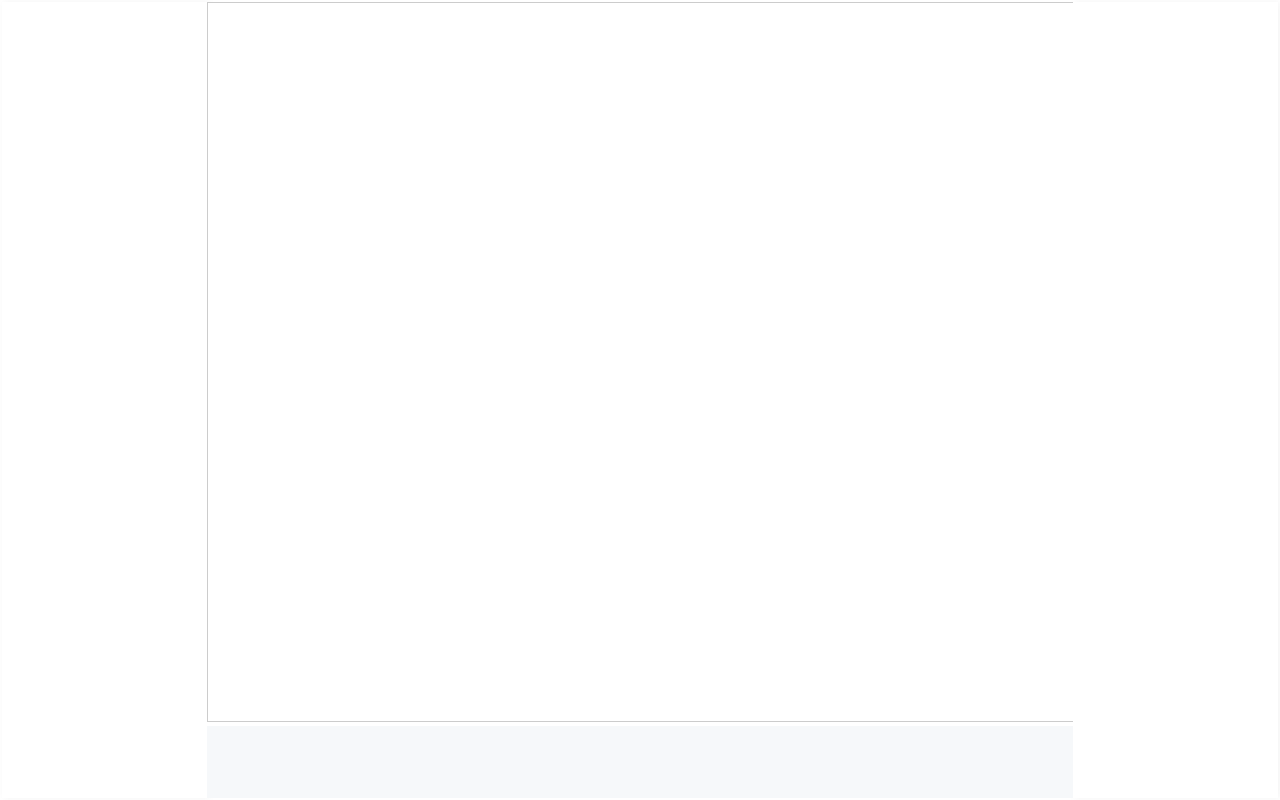
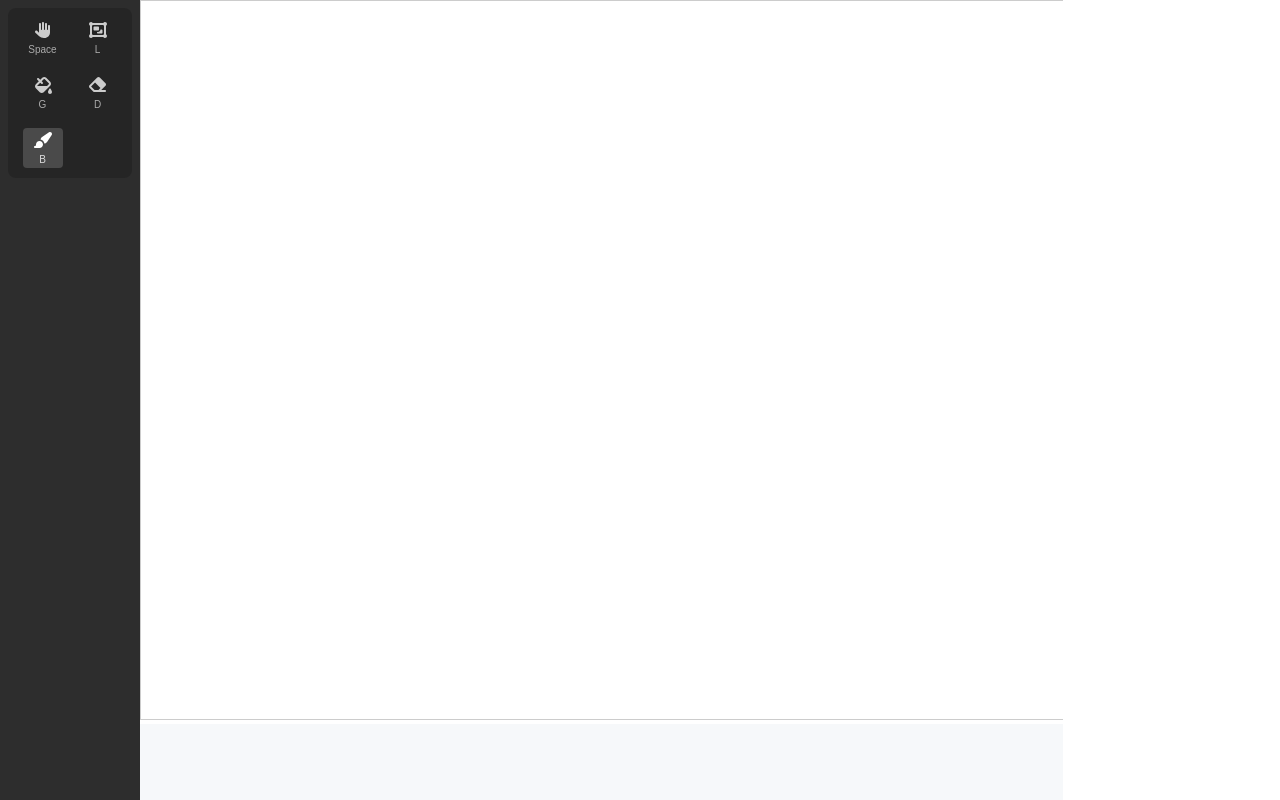
Before and after one commit to BryanChemp/Lunra, a React (Vite) app: page / in a window 1280 px wide. Built offline with nearby package versions, Linux system fonts and the light colour scheme.

Commit message:
Adding toolsbar component

```diff
--- a/package.json
+++ b/package.json
@@ -10,6 +10,11 @@
     "preview": "vite preview"
   },
   "dependencies": {
+    "@fortawesome/fontawesome-svg-core": "^7.0.1",
+    "@fortawesome/free-brands-svg-icons": "^7.0.1",
+    "@fortawesome/free-regular-svg-icons": "^7.0.1",
+    "@fortawesome/free-solid-svg-icons": "^7.0.1",
+    "@fortawesome/react-fontawesome": "^3.0.2",
     "react": "^19.1.1",
     "react-dom": "^19.1.1",
     "styled-components": "^6.1.19",
--- a/src/App.tsx
+++ b/src/App.tsx
@@ -23,5 +23,4 @@ const Container = styled.div`
   width: 100%;
   height: 100%;
   display: flex;
-  border: 2px solid #ffffff;
 `;
--- a/src/features/MenuLeft/MenuLeft.tsx
+++ b/src/features/MenuLeft/MenuLeft.tsx
@@ -1,9 +1,13 @@
 import type { FC } from "react";
 import styled from "styled-components";
+import Toolsbar from "../Toolsbar/Toolsbar";
 
 export const MenuLeft: FC = () => {
     return (
         <Container>
+            <ContainerWrapper>
+                <Toolsbar />
+            </ContainerWrapper>
         </Container>
     )
 }
@@ -14,10 +18,15 @@ const Container = styled.div`
     display: flex;
     flex-direction: column;
     align-items: center;
-    flex: 0.2;
+    width: 140px;
     height: 100%;
     background-color: ${({ theme }) => theme.neutral.surfaceAlt};
-    padding: 1rem;
     box-shadow: 2px 0 8px rgba(0, 0, 0, 0.05);
     transition: width 0.3s ease;
+    background-color: #2d2d2d;
+    padding: 8px;
 `;
+
+const ContainerWrapper = styled.div`
+    width: 100%;
+`;
--- /dev/null
+++ b/src/features/Toolsbar/Toolsbar.tsx
@@ -0,0 +1,102 @@
+import { type FC } from "react";
+import styled from "styled-components";
+import { FontAwesomeIcon } from "@fortawesome/react-fontawesome";
+import {
+  faHand,
+  faObjectGroup,
+  faFillDrip,
+  faEraser,
+  faPaintBrush,
+  type IconDefinition
+} from "@fortawesome/free-solid-svg-icons";
+import { useDrawingStore, type Tool } from "../../stores/useDrawingStore";
+
+interface ToolItem {
+  icon: IconDefinition;
+  label: string;
+  shortcut: string;
+  name: Tool;
+}
+
+const mockTools: ToolItem[] = [
+  { icon: faHand, label: "Mover", shortcut: "Space", name: "hand" },
+  { icon: faObjectGroup, label: "Seleção", shortcut: "L", name: "select" },
+  { icon: faFillDrip, label: "Preencher", shortcut: "G", name: "fill" },
+  { icon: faEraser, label: "Borracha", shortcut: "D", name: "eraser" },
+  { icon: faPaintBrush, label: "Pincel", shortcut: "B", name: "brush" }
+];
+
+const Toolsbar: FC = () => {
+  const { tool, setTool } = useDrawingStore();
+
+  return (
+    <Container>
+      {mockTools.map((t) => (
+        <ToolButton
+          key={t.name}
+          onClick={() => setTool(t.name)}
+          $isSelected={tool === t.name}
+        >
+          <IconWrapper>
+            <FontAwesomeIcon icon={t.icon} />
+          </IconWrapper>
+          <ShortcutLabel>{t.shortcut}</ShortcutLabel>
+        </ToolButton>
+      ))}
+
+      {mockTools.length % 2 !== 0 && <div style={{ width: 40 }} />}
+    </Container>
+  );
+};
+
+export default Toolsbar;
+
+const Container = styled.div`
+    display: flex;
+    width: 100%;
+    height: 100%;
+    flex-direction: row;
+    align-items: center;
+    padding: 10px 0;
+    gap: 15px;
+    background-color: #252525;
+    border-radius: 8px;
+    flex-wrap: wrap;
+    align-items: center;
+    justify-content: center;
+`;
+
+const ToolButton = styled.button<{ $isSelected: boolean }>`
+    display: flex;
+    flex-direction: column;
+    align-items: center;
+    justify-content: center;
+    width: 40px;
+    height: 40px;
+    border: none;
+    border-radius: 4px;
+    background-color: ${props => props.$isSelected ? "#4a4a4a" : "transparent"};
+    color: ${props => props.$isSelected ? "#ffffff" : "#cccccc"};
+    cursor: pointer;
+    transition: all 0.2s ease;
+
+    &:hover {
+        background-color: ${props => props.$isSelected ? "#4a4a4a" : "#3a3a3a"};
+        color: #ffffff;
+    }
+
+    &:active {
+        transform: scale(0.95);
+    }
+`;
+
+const IconWrapper = styled.div`
+    font-size: 16px;
+    margin-bottom: 4px;
+`;
+
+const ShortcutLabel = styled.span`
+    font-size: 10px;
+    font-weight: 500;
+    opacity: 0.8;
+`;
--- a/src/global.css
+++ b/src/global.css
@@ -12,4 +12,13 @@ html, body, #root {
 *::before,
 *::after {
   box-sizing: border-box;
+  user-select: none;
+  -webkit-user-select: none;
+  -moz-user-select: none;
+  -ms-user-select: none;
 }
+
+img {
+  pointer-events: none;
+  -webkit-user-drag: none;
+}
--- a/src/preferences/theme.ts
+++ b/src/preferences/theme.ts
@@ -37,6 +37,7 @@ export interface Neutral {
   bg: string;
   surface: string;
   surfaceAlt: string;
+  surfaceDark: string;
   muted: string;
   border: string;
   shadow: string;
@@ -106,6 +107,7 @@ export const theme: ThemeInterface = {
   },
   neutral: {
     bg: "#FFFFFF",
+    surfaceDark: "#2d2d2d",
     surface: "#F6F8FA",
     surfaceAlt: "#FFFFFF",
     muted: "#F0F3F7",
--- a/src/stores/useDrawingStore.ts
+++ b/src/stores/useDrawingStore.ts
@@ -1,6 +1,6 @@
 import { create } from "zustand"
 
-type Tool = "brush" | "eraser" | "select" | "fill"
+export type Tool = "brush" | "eraser" | "select" | "fill" | "hand"
 
 type Brush = {
   size: number;
```
Also changed, not shown: 1 other file (tests, documents, lock files or other folders).
